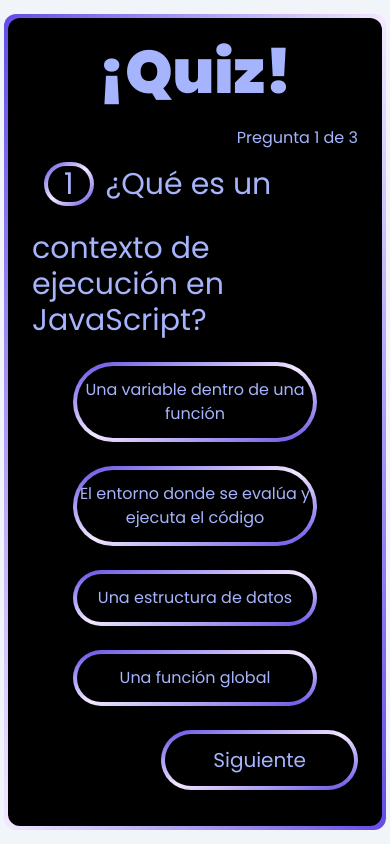
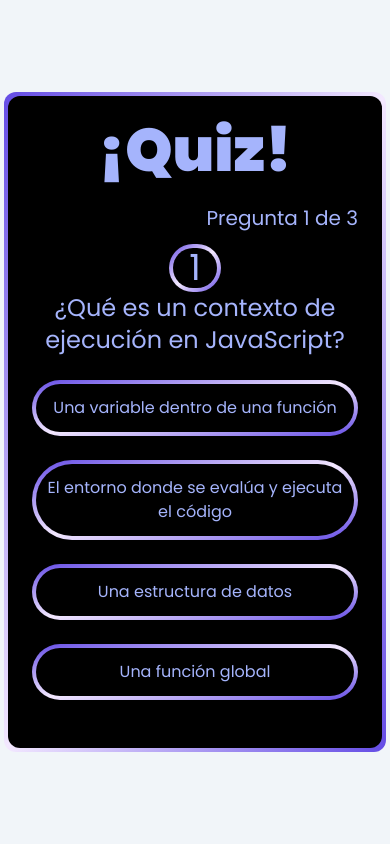
Before and after one commit to Nicostudent/gloobcamp, a Next.js app: page / in a window 390 px wide. Built offline with nearby package versions, Linux system fonts and the light colour scheme.

Commit message:
Added state for incorrect choices, changed text and viewport styles for mobile devices, deleted link to next topic at the end of the quiz

```diff
--- a/src/components/Quiz.jsx
+++ b/src/components/Quiz.jsx
@@ -43,13 +43,24 @@ const Quiz = ({ questions = JSONData, nextTopicPath = "/" }) => {
 
   const [isFinished, setIsFinished] = useState(false);
 
+  const [correctChoices, setCorrectChoices] = useState(0);
+
+  const [incorrectChoices, setIncorrectChoices] = useState(0);
+
   const currentQuestion = questions[questionIndex];
 
   const totalQuestions = questions.length;
 
-  const isLastQuestion = questionIndex + 1 === totalQuestions;
+  const handleIsCorrectChoice = (e) => {
+    const selectedChoice = e.target.innerHTML;
+    if (selectedChoice === currentQuestion.correctAnswer) {
+      console.log("Es correcto");
+      setCorrectChoices((prev) => prev + 1);
+    } else {
+      console.log("Le erraste pa.");
+      setIncorrectChoices((prev) => prev + 1);
+    }
 
-  const handleClick = (e) => {
     if (questionIndex < totalQuestions) {
       setQuestionIndex((prev) => prev + 1);
     }
@@ -62,23 +73,17 @@ const Quiz = ({ questions = JSONData, nextTopicPath = "/" }) => {
   if (isFinished) {
     return (
       <div className="w-full rounded-xl bg-gradient-to-br from-primary via-purple-100 to-primary p-1 m-1">
-        <div className="flex flex-col h-full w-full bg-black p-6 rounded-xl text-indigo-300 justify-center items-center">
-          <h1 className="text-6xl md:text-8xl font-black text-center mb-6">
-            ¡Bien hecho!
+        <div className="flex flex-col h-full w-full bg-black p-6 rounded-xl text-indigo-300 justify-center items-center text-center">
+          <h1 className="text-4xl md:text-8xl font-black text-center mb-6">
+            Resultados
           </h1>
           <div className="mb-3">
-            <p className="text-3xl">Respuestas correctas: 1</p>
+            <p className="text-3xl">Respuestas correctas: {correctChoices}</p>
           </div>
           <div className="mb-3">
-            <p className="text-3xl">Respuestas incorrectas: 1</p>
-          </div>
-          <div className="bg-gradient-to-br from-primary via-purple-100 to-primary rounded-full p-1 inline-flex my-3 w-fit">
-            <Link
-              className="bg-black px-12 py-3 rounded-full text-xl md:text-2xl"
-              href={nextTopicPath}
-            >
-              Siguiente lección
-            </Link>
+            <p className="text-3xl">
+              Respuestas incorrectas: {incorrectChoices}
+            </p>
           </div>
         </div>
       </div>
@@ -91,39 +96,36 @@ const Quiz = ({ questions = JSONData, nextTopicPath = "/" }) => {
         <h1 className="text-6xl md:text-8xl font-black text-center mb-6">
           ¡Quiz!
         </h1>
-        <p className="text-end mb-3">
+        <p className="text-end text-xl mb-3">
           Pregunta {questionIndex + 1} de {totalQuestions}
         </p>
-        <h2 className="text-3xl md:text-4xl ">
-          <div className="bg-gradient-to-br from-primary via-purple-100 to-primary rounded-full inline-flex p-1 mb-6 mx-3">
+        <div className="flex flex-col md:flex-row justify-center items-center">
+          <span className="bg-gradient-to-br from-primary via-purple-100 to-primary rounded-full inline-flex p-1 mx-3 w-fit text-4xl">
             <button className="bg-black  rounded-full px-4">
               {questionIndex + 1}
             </button>
-          </div>
-          {currentQuestion.question}
-        </h2>
+          </span>
+          <h2 className="text-2xl md:text-4xl text-center text-pretty">
+            {currentQuestion.question}
+          </h2>
+        </div>
         <section className="text-center h-auto flex flex-col justify-center items-center">
-          <ul className="w-3/4 md:text-2xl">
+          <ul className="w-full md:w-3/4 md:text-2xl text-pretty">
             {currentQuestion.choices.map((choice, index) => (
               <li
                 className="bg-gradient-to-br from-primary via-purple-100 to-primary p-1 w-full my-6 rounded-full"
                 key={index}
               >
-                <button className="bg-black py-3 rounded-full w-full">
+                <button
+                  className="bg-black py-3 rounded-full w-full"
+                  onClick={handleIsCorrectChoice}
+                >
                   {choice}
                 </button>
               </li>
             ))}
           </ul>
         </section>
-        <div className="self-end bg-gradient-to-br from-primary via-purple-100 to-primary rounded-full p-1 mb-3">
-          <button
-            className="bg-black  px-12 py-3 rounded-full text-xl md:text-2xl"
-            onClick={handleClick}
-          >
-            {isLastQuestion ? "Finalizar" : "Siguiente"}
-          </button>
-        </div>
       </div>
     </div>
   );
```
